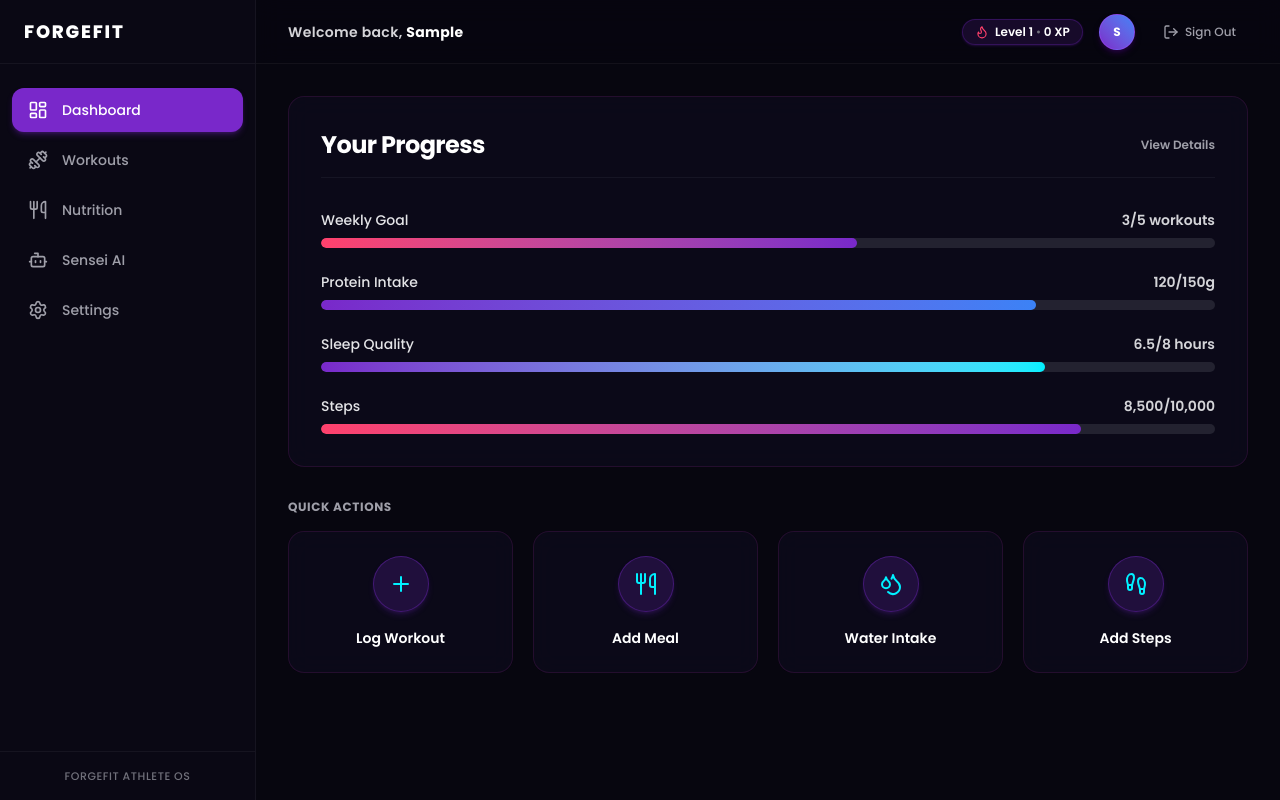
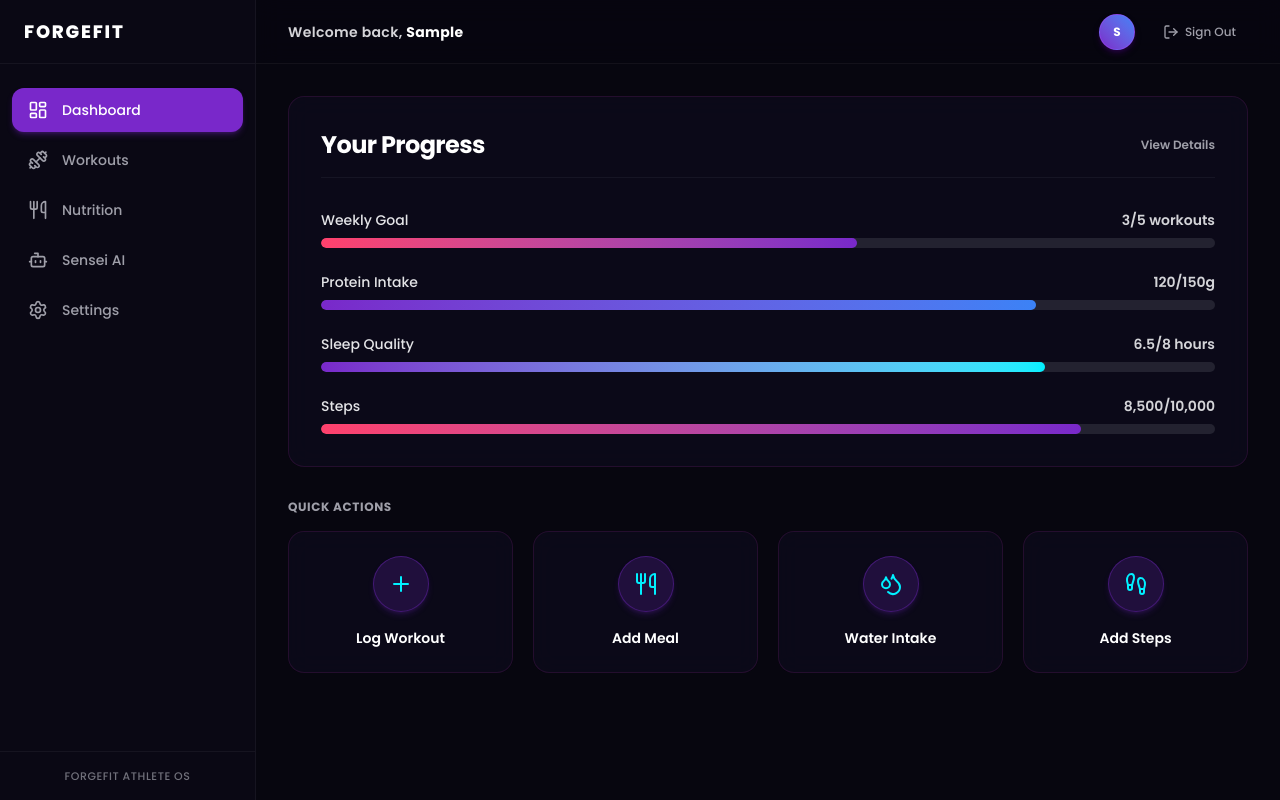
Before and after one commit to Abhirag05/forgefit-workspace, a React (Vite) app in the folder forgefit-client/: page /register in a window 1280 px wide. Both pictures are taken after typing "Sample", "name@example.com", "Sample123" into the empty fields and a click on the button "Sign Up". Built offline with nearby package versions, Linux system fonts and the light colour scheme.

Commit message:
refactor: remove XP badge from TopBar for cleaner UI

```diff
--- a/forgefit-client/src/components/dashboard/TopBar.tsx
+++ b/forgefit-client/src/components/dashboard/TopBar.tsx
@@ -28,17 +28,9 @@ export function TopBar({ onMenuClick }: TopBarProps) {
         </span>
       </div>
 
-      {/* Right: XP Badge, Avatar, and Logout */}
+
+      {/* Right: Avatar, and Logout */}
       <div className="flex items-center gap-3 sm:gap-4">
-        {/* Level & XP Badge */}
-        <div className="flex items-center gap-1.5 rounded-full border border-[#7928ca]/30 bg-[#7928ca]/15 px-3 py-1 text-xs font-semibold text-white shadow-sm shadow-[#7928ca]/20">
-          <Flame className="h-3.5 w-3.5 text-[#ff416c]" />
-          <span>
-            Level {user?.level ?? 1}{' '}
-            <span className="text-zinc-500 font-normal">&bull;</span>{' '}
-            {user?.experience ?? 0} XP
-          </span>
-        </div>
 
         {/* Universal Reusable Avatar Primitive */}
         <Avatar name={user?.fullName} size="md" />
```
